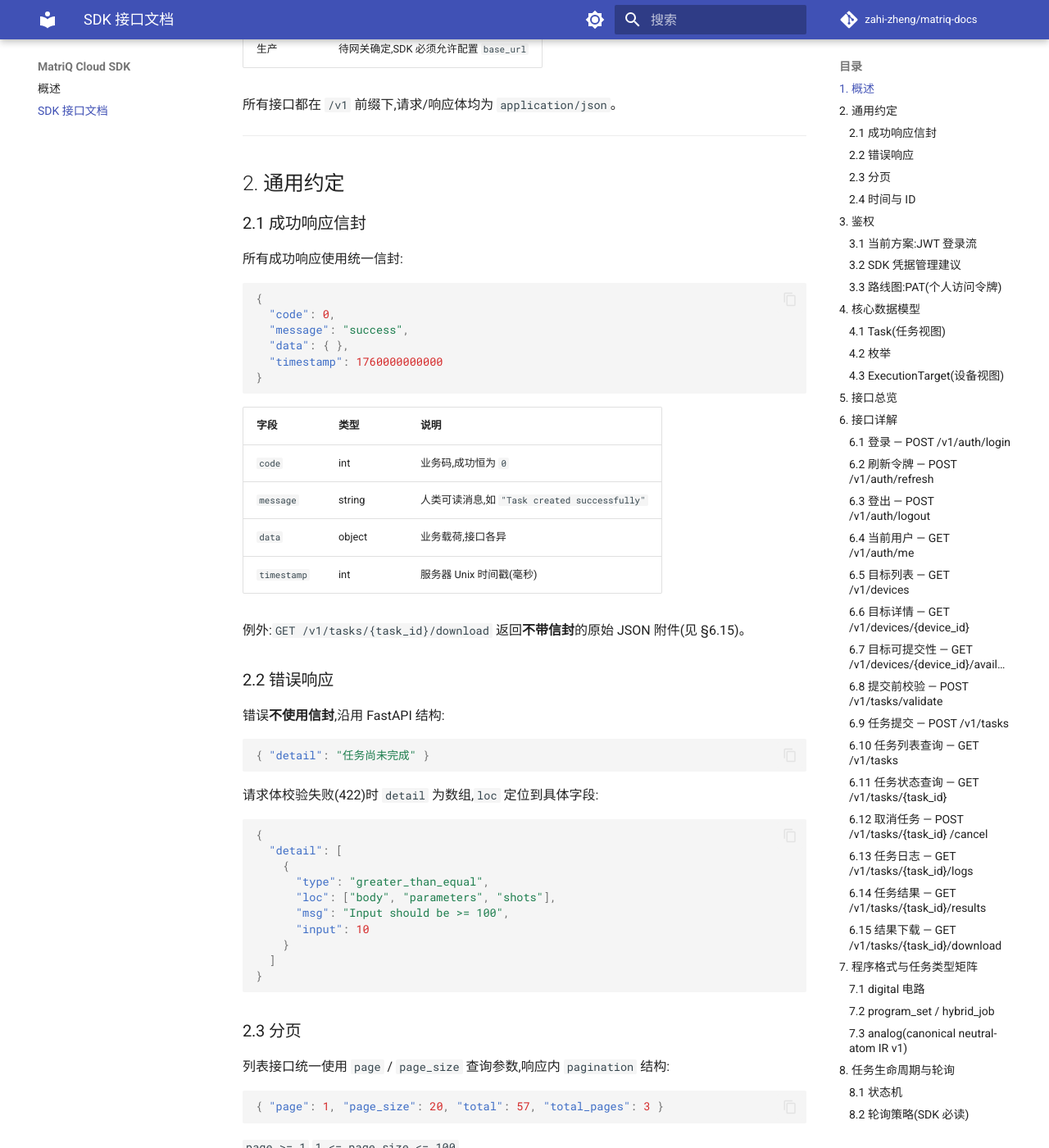
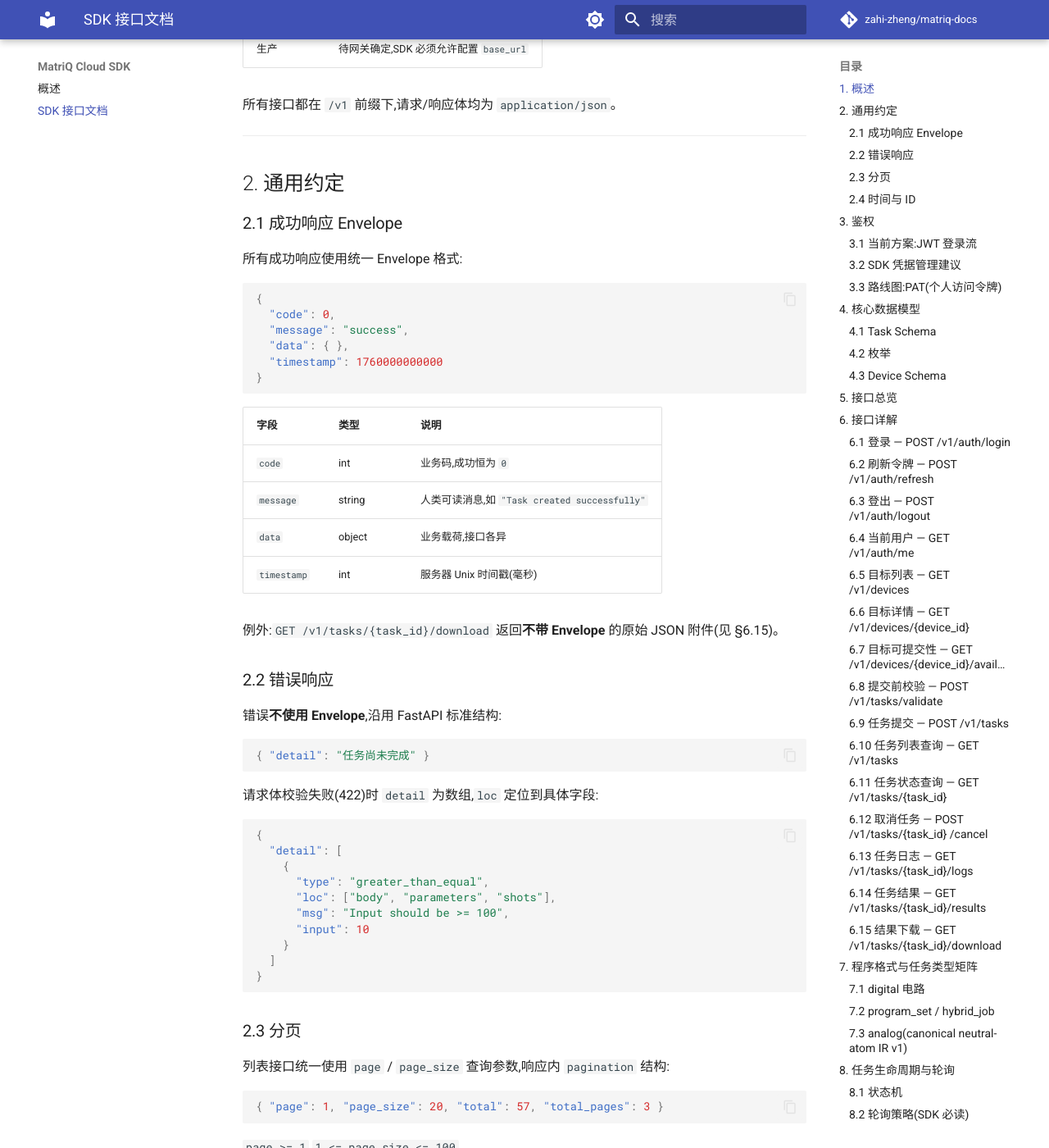
Before and after one commit to zahi-zheng/matriq-docs, an MkDocs documentation site: the page built from docs/SDK_API.md, in a window 1280 px wide and 1400 px high, scrolled down 1008 px. Shown: the whole window at 82% size. Built offline with MkDocs 1.6.1 and Material for MkDocs 9.7.7, drawn with Linux system fonts in a browser that asks for light colours; comment, search, counter and statistics services are not loaded; some of the changed text lies outside the part shown.

Commit message:
sync: SDK_API.md from matriq-cloud@e514b43

````diff
--- a/docs/SDK_API.md
+++ b/docs/SDK_API.md
@@ -34,9 +34,9 @@ Web 控制台与 Python SDK **共用同一 `/v1` API**。SDK 当前可用的能
 
 ## 2. 通用约定
 
-### 2.1 成功响应信封
+### 2.1 成功响应 Envelope
 
-所有成功响应使用统一信封:
+所有成功响应使用统一 Envelope 格式:
 
 ```json
 {
@@ -54,11 +54,11 @@ Web 控制台与 Python SDK **共用同一 `/v1` API**。SDK 当前可用的能
 | `data` | object | 业务载荷,接口各异 |
 | `timestamp` | int | 服务器 Unix 时间戳(毫秒) |
 
-例外:`GET /v1/tasks/{task_id}/download` 返回**不带信封**的原始 JSON 附件(见 §6.15)。
+例外:`GET /v1/tasks/{task_id}/download` 返回**不带 Envelope** 的原始 JSON 附件(见 §6.15)。
 
 ### 2.2 错误响应
 
-错误**不使用信封**,沿用 FastAPI 结构:
+错误**不使用 Envelope**,沿用 FastAPI 标准结构:
 
 ```json
 { "detail": "任务尚未完成" }
@@ -138,9 +138,9 @@ OpenSpec `add-targeted-execution-platform/specs/api-credentials` 已定义 SDK
 
 ## 4. 核心数据模型
 
-### 4.1 Task(任务视图)
+### 4.1 Task Schema
 
-所有任务接口的 `data`(或列表项)使用同一 `TaskView` 结构:
+所有任务接口的 `data`(或列表项)使用同一 Task schema:
 
 | 字段 | 类型 | 说明 |
 | --- | --- | --- |
@@ -208,7 +208,7 @@ QUEUED → VALIDATING → PREPARING → COMPILING → SIMULATING → SAMPLING
 | `OFFLINE` | 无存活 Worker | 否 |
 | `PLANNED` | 规划中(如 `qpu-na-01`) | 否 |
 
-### 4.3 ExecutionTarget(设备视图)
+### 4.3 Device Schema
 
 ```json
 {
@@ -267,7 +267,7 @@ QUEUED → VALIDATING → PREPARING → COMPILING → SIMULATING → SAMPLING
 | `email` | string | 必填 |
 | `password` | string | 必填 |
 
-**响应 200**(信封 `data`)
+**响应 200**(Envelope `data` 字段)
 
 ```json
 {
@@ -275,7 +275,7 @@ QUEUED → VALIDATING → PREPARING → COMPILING → SIMULATING → SAMPLING
   "refresh_token": "eyJhbGciOi...",
   "token_type": "Bearer",
   "expires_in": 3600,
-  "user": {
+  "user": {  // User schema
     "id": "user_1a2b3c4d5e6f7a8b",
     "email": "demo@matriq.example",
     "name": "demo",
@@ -311,7 +311,7 @@ QUEUED → VALIDATING → PREPARING → COMPILING → SIMULATING → SAMPLING
 
 ### 6.4 当前用户 — `GET /v1/auth/me`
 
-**响应 200**:`data` 为用户视图(同登录的 `user`)+ `permissions` 数组(当前为静态值 `["task:read", "task:create", "device:read"]`,PAT 落地后将按凭据范围返回)。
+**响应 200**:`data` 为 User 对象(同登录的 `user`)+ `permissions` 数组(当前为静态值 `["task:read", "task:create", "device:read"]`,PAT 落地后将按 scope 返回)。
 
 ---
 
@@ -333,7 +333,7 @@ QUEUED → VALIDATING → PREPARING → COMPILING → SIMULATING → SAMPLING
 
 ### 6.6 目标详情 — `GET /v1/devices/{device_id}`
 
-**响应 200**:`data` 为单个 TargetView(§4.3)。
+**响应 200**:`data` 为单个 Device 对象(§4.3)。
 
 **错误**:404 `Device not found`;401。
 
@@ -461,7 +461,7 @@ QUEUED → VALIDATING → PREPARING → COMPILING → SIMULATING → SAMPLING
 
 **响应 201**(首次创建;幂等重放为 200,内容相同)
 
-`data` 为完整 TaskView(§4.1),创建瞬间典型值:
+`data` 为完整 Task schema(§4.1),创建瞬间典型值:
 
 ```json
 {
@@ -514,11 +514,11 @@ QUEUED → VALIDATING → PREPARING → COMPILING → SIMULATING → SAMPLING
 | `device_id` | string | 如 `sim-na-01` |
 | `search` | string | 模糊匹配任务名或任务 ID |
 
-**响应 200**(`data`)
+**响应 200**(`data` 字段)
 
 ```json
 {
-  "items": [ "TaskView..." ],
+  "items": [ /* Task schema array */ ],
   "pagination": { "page": 1, "page_size": 20, "total": 42, "total_pages": 3 },
   "summary": { "queued": 2, "running": 1, "completed": 38, "failed": 1, "cancelled": 0, "total": 42 }
 }
@@ -530,7 +530,7 @@ QUEUED → VALIDATING → PREPARING → COMPILING → SIMULATING → SAMPLING
 
 ### 6.11 任务状态查询 — `GET /v1/tasks/{task_id}`
 
-SDK 轮询的主接口。**响应 200**:`data` 为完整 TaskView,重点字段:`status`、`phase`、`progress`、`elapsed_seconds`、`attempt`、`waiting_reason`、`error`。
+SDK 轮询的主接口。**响应 200**:`data` 为完整 Task schema,重点字段:`status`、`phase`、`progress`、`elapsed_seconds`、`attempt`、`waiting_reason`、`error`。
 
 排队中的任务会根据目标实时状态解释等待原因,例如目标正忙时返回 `"waiting_reason": "TARGET_BUSY"`、`"progress": 0`。
 
@@ -587,7 +587,7 @@ SDK 轮询的主接口。**响应 200**:`data` 为完整 TaskView,重点字段:`
 
 `output` 按模式不同(完整示例见 §7.3);`files` 当前恒为空数组。
 
-**digital 输出**
+**Digital 输出 schema**
 
 ```json
 {
@@ -609,7 +609,7 @@ SDK 轮询的主接口。**响应 200**:`data` 为完整 TaskView,重点字段:`
 }
 ```
 
-**analog 输出**
+**Analog 输出 schema**
 
 ```json
 {
@@ -646,14 +646,14 @@ SDK 轮询的主接口。**响应 200**:`data` 为完整 TaskView,重点字段:`
 
 ### 6.15 结果下载 — `GET /v1/tasks/{task_id}/download`
 
-**响应 200**:不带信封的原始 JSON,带附件头:
+**响应 200**:不带 Envelope 的原始 JSON,带附件头:
 
 ```
 Content-Disposition: attachment; filename="task-<id>.json"
 ```
 
 ```json
-{ "task": { "TaskView...": "..." }, "output": { "结果 DTO,同 §6.14": "..." } }
+{ "task": { "Task schema...": "..." }, "output": { "结果 DTO,同 §6.14": "..." } }
 ```
 
 **错误**:409 `结果尚不可用`(未完成或无结果)。
````
